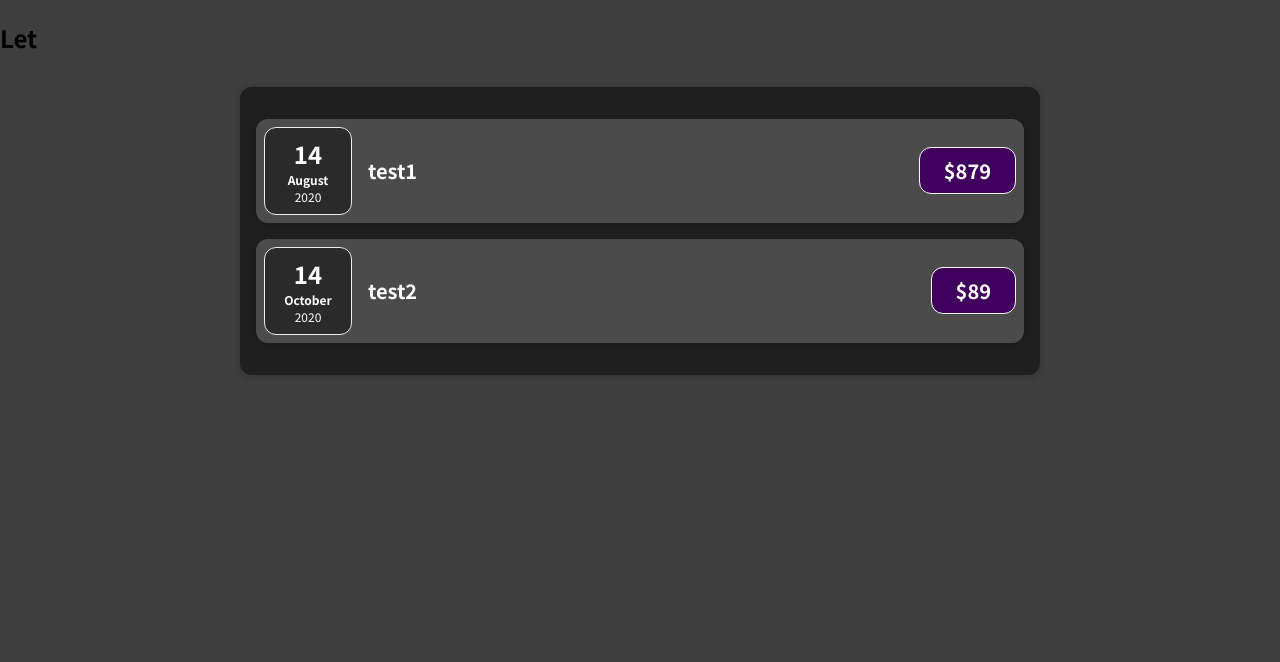
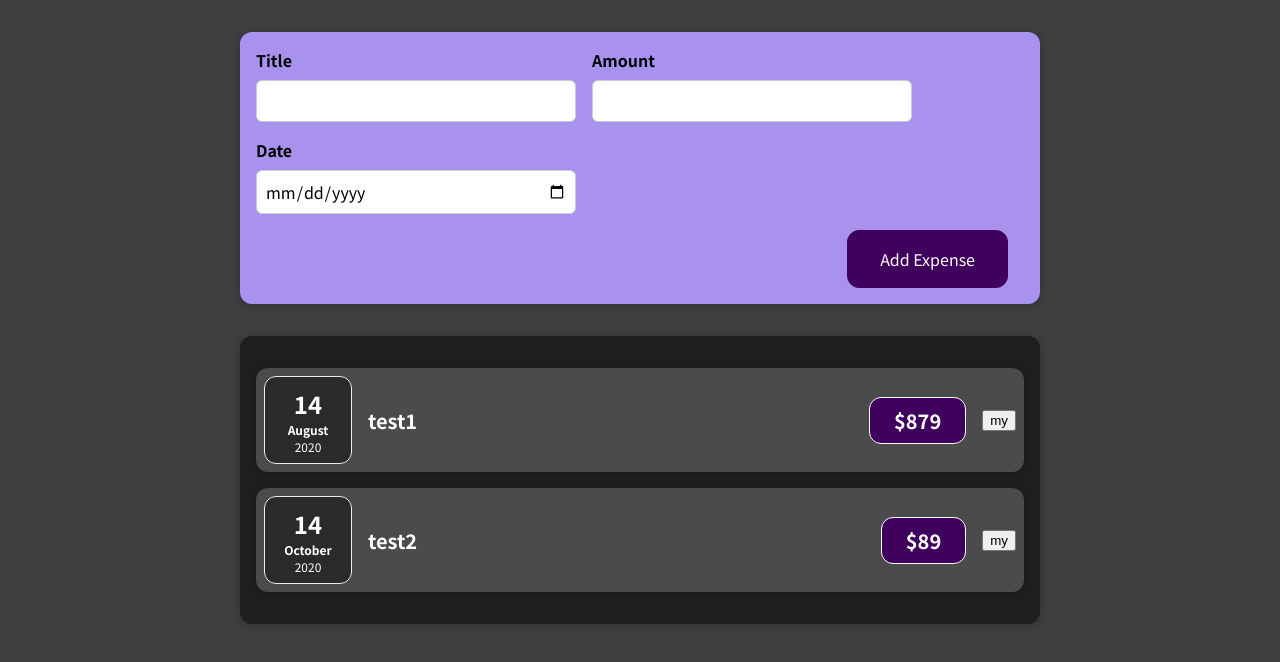
Before and after one commit to CassieZAHNG/React-cal-expense, a React (Create React App) app: page / in a window 1280 px wide. Shown: the top 662 px of the page. Built offline with nearby package versions, Linux system fonts and the light colour scheme.

Commit message:
create new expense

```diff
--- a/src/App.js
+++ b/src/App.js
@@ -1,4 +1,5 @@
 import Expense from './components/Expense';
+import NewExpense from './components/newExpense/NewExpense';
 function App() {
   const expense = [
     {
@@ -14,7 +15,7 @@
   ];
   return (
     <div>
-      <h2>Let</h2>
+      <NewExpense />
       <Expense data={expense} />
     </div>
   );
--- a/src/components/ExpenseItem.js
+++ b/src/components/ExpenseItem.js
@@ -2,14 +2,21 @@
 import './ExpenseDate';
 import ExpenseDate from './ExpenseDate';
 import Card from './Card';
+import { useState } from 'react';
 
 function ExpenseItem(props) {
+  // let title = props.title;
+  const [title, setTitle] = useState(props.title);
+  const clickHandler = () => {
+    setTitle('updated!');
+  };
   return (
     <Card className='expense-item'>
       <ExpenseDate date={props.date} />
       <div className='expense-item__description'>
-        <h2>{props.title}</h2>
+        <h2>{title}</h2>
         <div className='expense-item__price'>${props.amount}</div>
+        <button onClick={clickHandler}>my</button>
       </div>
     </Card>
   );
--- /dev/null
+++ b/src/components/newExpense/ExpenseForm.css
@@ -0,0 +1,26 @@
+.new-expense__controls {
+  display: flex;
+  flex-wrap: wrap;
+  gap: 1rem;
+  margin-bottom: 1rem;
+  text-align: left;
+}
+
+.new-expense__control label {
+  font-weight: bold;
+  margin-bottom: 0.5rem;
+  display: block;
+}
+
+.new-expense__control input {
+  font: inherit;
+  padding: 0.5rem;
+  border-radius: 6px;
+  border: 1px solid #ccc;
+  width: 20rem;
+  max-width: 100%;
+}
+
+.new-expense__actions {
+  text-align: right;
+}
--- /dev/null
+++ b/src/components/newExpense/ExpenseForm.js
@@ -0,0 +1,27 @@
+import './ExpenseForm.css';
+
+const ExpenseForm = () => {
+  return (
+    <form>
+      <div className='new-expense__controls'>
+        <div className='new-expense__control'>
+          <label>Title</label>
+          <input type='text' />
+        </div>
+        <div className='new-expense__control'>
+          <label>Amount</label>
+          <input type='number' min='0.01' step='0.01' />
+        </div>
+        <div className='new-expense__control'>
+          <label>Date</label>
+          <input type='date' min='2019-01-01' max='2022-08-01' />
+        </div>
+      </div>
+      <div className='new-expense__actions'>
+        <button type='submit'>Add Expense</button>
+      </div>
+    </form>
+  );
+};
+
+export default ExpenseForm;
--- /dev/null
+++ b/src/components/newExpense/NewExpense.css
@@ -0,0 +1,38 @@
+.new-expense {
+  background-color: #a892ee;
+  padding: 1rem;
+  margin: 2rem auto;
+  width: 50rem;
+  max-width: 95%;
+  border-radius: 12px;
+  text-align: center;
+  box-shadow: 0 1px 8px rgba(0, 0, 0, 0.25);
+}
+
+.new-expense button {
+  font: inherit;
+  cursor: pointer;
+  padding: 1rem 2rem;
+  border: 1px solid #40005d;
+  background-color: #40005d;
+  color: white;
+  border-radius: 12px;
+  margin-right: 1rem;
+}
+
+.new-expense button:hover,
+.new-expense button:active {
+  background-color: #510674;
+  border-color: #510674;
+}
+
+.new-expense button.alternative {
+  color: #220131;
+  border-color: transparent;
+  background-color: transparent;
+}
+
+.new-expense button.alternative:hover,
+.new-expense button.alternative:active {
+  background-color: #ddb3f8;
+}
--- /dev/null
+++ b/src/components/newExpense/NewExpense.js
@@ -0,0 +1,11 @@
+import ExpenseForm from './ExpenseForm';
+import './NewExpense.css';
+const NewExpense = () => {
+  return (
+    <div className='new-expense'>
+      <ExpenseForm />
+    </div>
+  );
+};
+
+export default NewExpense;
```
Also changed, not shown: 1 other file (tests, documents, lock files or other folders).
